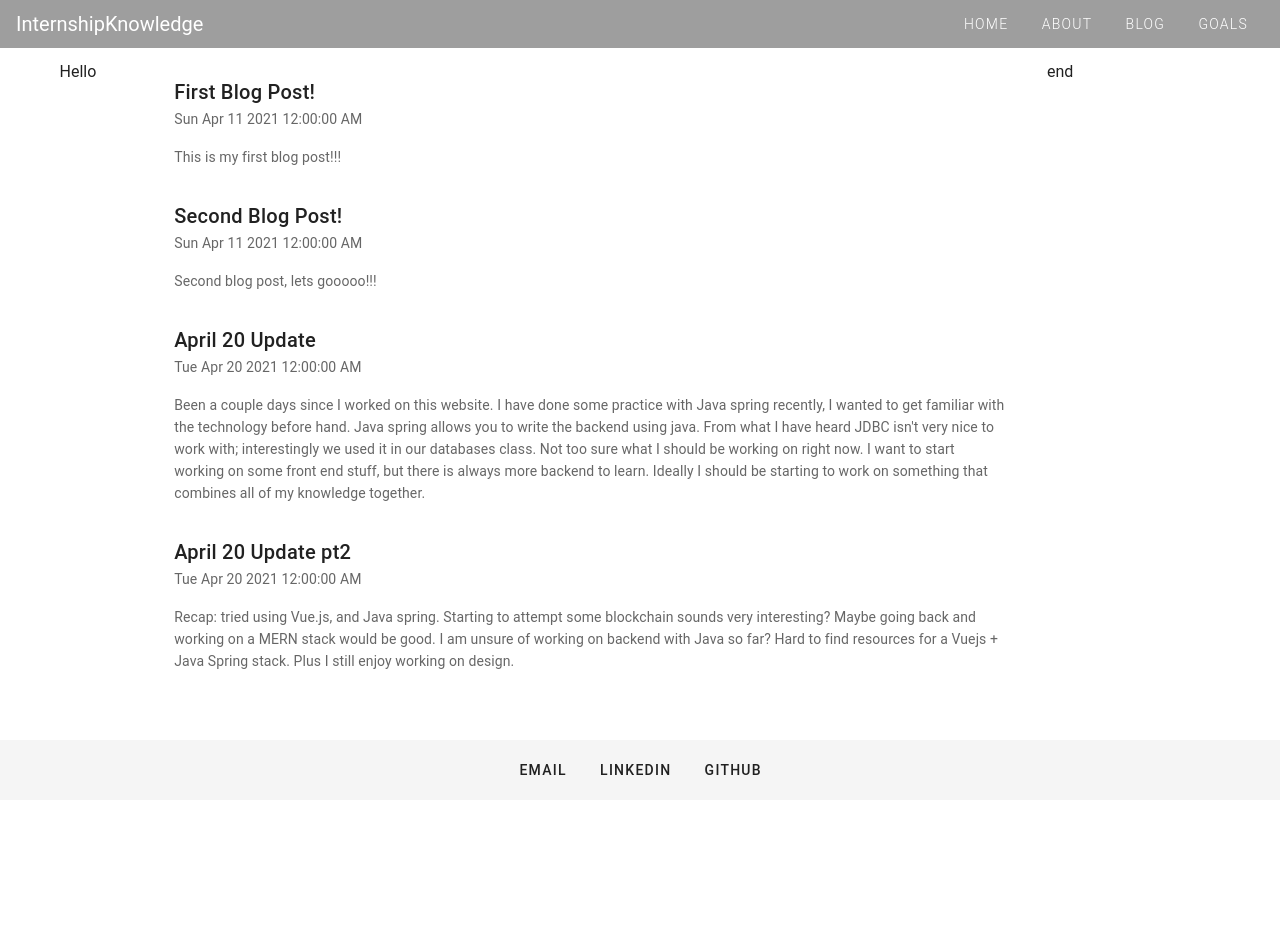
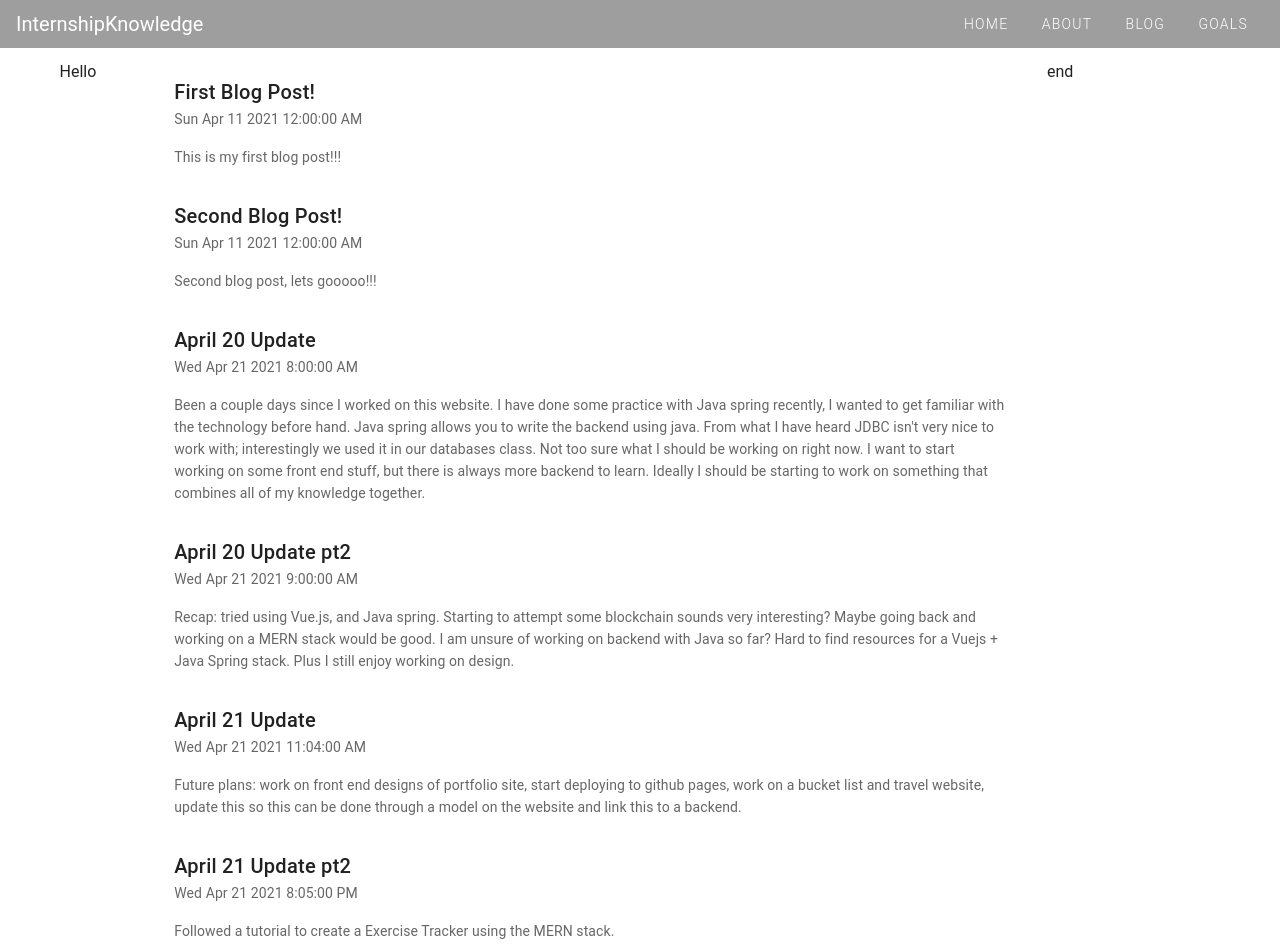
Before and after one commit to drTricked/InternshipKnowledge, a Vue app in the folder internship-knowledge/: page /blog in a window 1280 px wide. Shown: the top 952 px of the page. Before the commit the page ends 800 px from the top, so only its background shows below. Built offline with nearby package versions, Linux system fonts and the light colour scheme; the HTML template or start-up script is replaced by a standard one.

Commit message:
Adds: a new post

```diff
--- a/internship-knowledge/src/views/Blog.vue
+++ b/internship-knowledge/src/views/Blog.vue
@@ -51,7 +51,7 @@
         },
         {
           title: "April 20 Update",
-          date: new Date("2021-04-20"),
+          date: new Date("2021-04-21 8:00:00"),
           text:
             "Been a couple days since I worked on this website. I have done some practice with Java spring recently, I wanted to get familiar with the technology before hand." +
             " Java spring allows you to write the backend using java. From what I have heard JDBC isn't very nice to work with; interestingly we used it in our databases class." +
@@ -60,10 +60,22 @@
         },
         {
           title: "April 20 Update pt2",
-          date: new Date("2021-04-20"),
+          date: new Date("2021-04-21 9:00:00"),
           text:
             "Recap: tried using Vue.js, and Java spring. Starting to attempt some blockchain sounds very interesting? Maybe going back and working on a MERN stack would be good." +
             " I am unsure of working on backend with Java so far? Hard to find resources for a Vuejs + Java Spring stack. Plus I still enjoy working on design.",
+        },
+        {
+          title: "April 21 Update",
+          date: new Date("2021-04-21 11:04:00"),
+          text:
+            "Future plans: work on front end designs of portfolio site, start deploying to github pages, work on a bucket list and travel website, update this so this can be done through a model on the website and link this to a backend.",
+        },
+        {
+          title: "April 21 Update pt2",
+          date: new Date("2021-04-21 20:05:00"),
+          text:
+            "Followed a tutorial to create a Exercise Tracker using the MERN stack.",
         },
       ],
     }),
```
